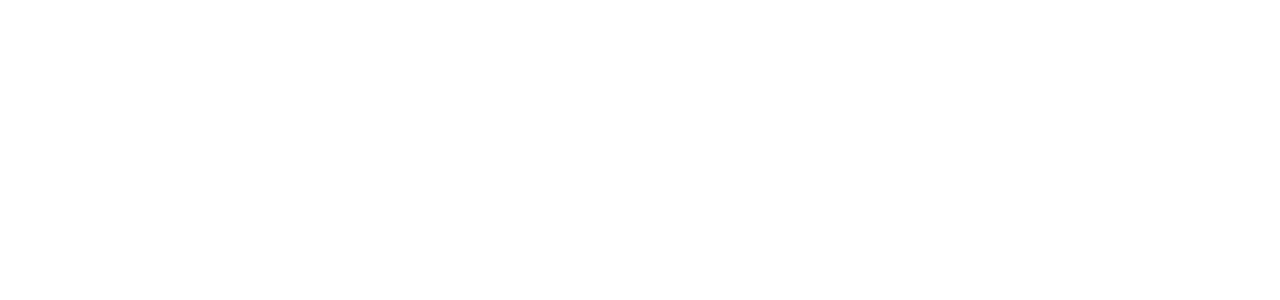
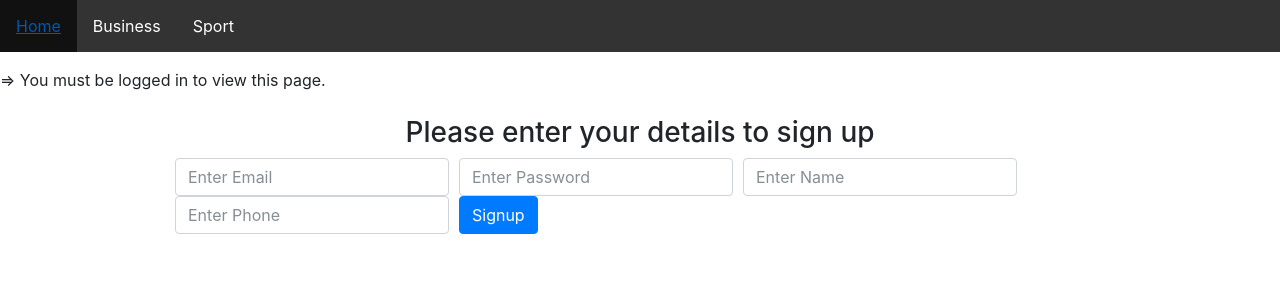
Before and after one commit to geekkun/webn, a Django app: page / in a window 1280 px wide. Before the commit the part shown is empty. Shown: the top 300 px of the page. Run offline with Django 3.2, Linux system fonts and the light colour scheme; some libraries are stand-ins or nearby versions.

Commit message:
comitting register user and sign up page

```diff
--- a/theapp/templates/base.html
+++ b/theapp/templates/base.html
@@ -5,6 +5,7 @@
     <title>News</title>
     {% load static %}
     <link rel="stylesheet" type="text/css" href="{% static 'theapp/style.css' %}">
+    <link rel="stylesheet" href="https://maxcdn.bootstrapcdn.com/bootstrap/4.0.0-beta.2/css/bootstrap.min.css" integrity="sha384-PsH8R72JQ3SOdhVi3uxftmaW6Vc51MKb0q5P2rRUpPvrszuE4W1povHYgTpBfshb" crossorigin="anonymous">
 </head>
 <body>
     {% block menu %}
--- a/theapp/templates/theapp/signup.html
+++ b/theapp/templates/theapp/signup.html
@@ -1,10 +1,42 @@
-<!DOCTYPE html>
-<html lang="en">
-<head>
-    <meta charset="UTF-8">
-    <title>Title</title>
-</head>
-<body>
+{% extends "../base.html" %}
 
-</body>
-</html>
+{% load staticfiles %}
+
+{% block content %}
+<script src="{% static 'mainapp/jquery-1.11.2.js' %}"></script>
+<script src="{% static 'mainapp/ajax.js' %}"></script>
+
+<span class='info'>&#8658; You must be logged in to view this page.</span>
+<br>
+<br>
+
+<div class="container" style="margin: 0 auto; width: 75%; text-align: center">
+   <h3>Please enter your details to sign up</h3>
+<form method='POST' action='/register/'>
+  <div class="form-row">
+    <div class="col-auto">
+      <label class="sr-only" for="email">Email</label>
+      <input type="text" class="form-control mb-2 mb-sm-0" id="email" placeholder="Enter Email">
+    </div>
+    <div class="col-auto">
+      <label class="sr-only" for="password">Password</label>
+       <input type="password" class="form-control" id="password" placeholder="Enter Password">
+    </div>
+     <div class="col-auto">
+      <label class="sr-only" for="name">Name</label>
+      <input type="text" class="form-control mb-2 mb-sm-0" id="name" placeholder="Enter Name">
+    </div>
+      <div class="col-auto">
+      <label class="sr-only" for="phone">Name</label>
+      <input type="text" class="form-control mb-2 mb-sm-0" id="phone" placeholder="Enter Phone">
+    </div>
+    <div class="col-auto">
+
+      <button type="submit" class="btn btn-primary">Signup</button>
+    </div>
+  </div>
+</form>
+</div>
+
+
+{% endblock %}
--- a/theapp/views.py
+++ b/theapp/views.py
@@ -12,6 +12,17 @@ appname = 'Newspaper'
 # Create your views here.
 def index(request):
     return render(request, 'theapp/signup.html')
+
+def registerUser(request):
+    if 'email' in request.POST:
+        email = request.POST["email"]
+        password = request.POST["password"]
+        name = request.POST["name"]
+        phone = request.POST["phone"]
+        user = AppUser(username = email, password = password, name = name, phone = phone)
+        user.save()
+        context = {"Registration has been successful, you can now log in."}
+        return render(request, 'theapp/login.html')
 
 # decorator that tests whether user is logged in
 def loggedin(f):
```
